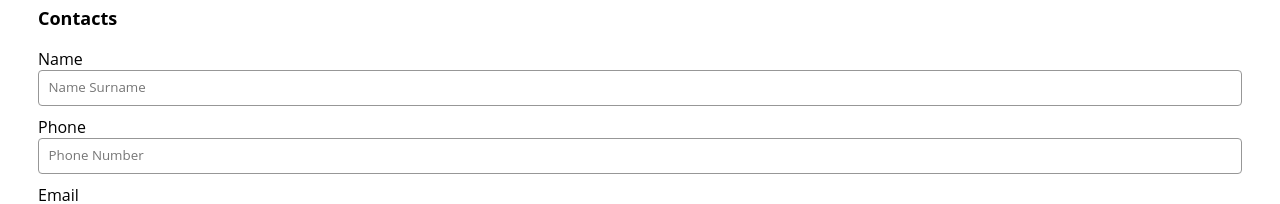
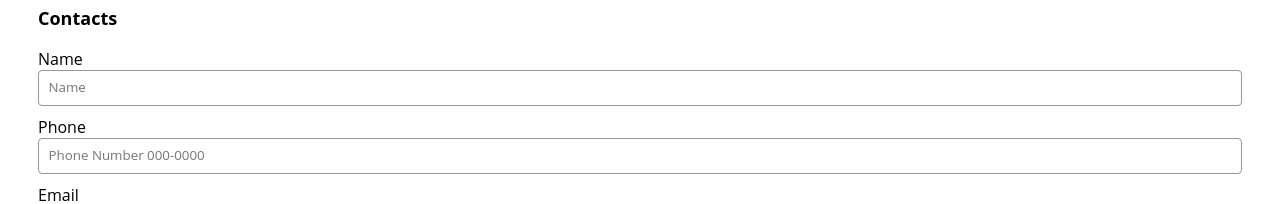
Before and after one commit to kekskiller/appointment-planner, a React (Create React App) app: page /contacts in a window 1280 px wide. Shown: the part 160-364 px from the top of the page. Built offline with nearby package versions, Linux system fonts and the light colour scheme.

Commit message:
pattern included

```diff
--- a/src/components/contactForm/ContactForm.js
+++ b/src/components/contactForm/ContactForm.js
@@ -5,23 +5,44 @@ Requirements:
     ✔ The onSubmit attribute set
     ✔ 3 controlled <input> elements, one for each piece of contact data
     ✔ A submit button
--> Include a pattern attribute to the phone <input> with a regex that matches the phone locale of your preference
+✔ Include a pattern attribute to the phone <input> with a regex that matches the phone locale of your preference
 */
 
 import React from "react";
 
 export const ContactForm = (props) => {
 
-  const {handleChange, handleSubmit} = props;
+  const {handleChange, handleSubmit, duplicate} = props;
 
   return (
     <form onSubmit={handleSubmit}>
       <label for='name'>Name</label>
-      <input type='text' name='name'   placeholder='Name Surname' required onChange={handleChange}></input>
+      <input type='text'
+        name='name'
+        placeholder='Name'
+        required
+        onChange={handleChange}>
+      </input>
+
       <label for='phone'>Phone</label>
-      <input type='tel' name='phone'   placeholder='Phone Number' required onChange={handleChange}></input>
+      <input
+        type='tel'
+        name='phone'
+        placeholder='Phone Number 000-0000'
+        pattern="[0-9]+-[0-9]+"
+        required
+        onChange={handleChange}>
+      </input>
+
       <label for='email'>Email</label>
-      <input type ='email' name='email'  placeholder='email@mail.com' required onChange={handleChange}></input>
+      <input
+        type ='email'
+        name='email'
+        placeholder='email@mail.com'
+        pattern="[a-z0-9._%+-]+@[a-z0-9.-]+\.[a-z]{2,}$"
+        required
+        onChange={handleChange}></input>
+
       <input type='submit' value='Add' />
 
     </form>
--- a/src/containers/contactsPage/ContactsPage.js
+++ b/src/containers/contactsPage/ContactsPage.js
@@ -35,18 +35,16 @@ export const ContactsPage = (props) => {
 
   const nameCheck = (value) => {
       const findDuplicate = contacts.some(element =>  element.name === value)
-      alert('findDuplicate: '+ findDuplicate)
       return findDuplicate;
     }
 
   const handleSubmit = (e) => {
     e.preventDefault();
-    alert('duplicate? '+ duplicate)
     if(!duplicate) {
       addContact(newContact);
       setNewContact(emptyContact);
       e.target.reset();
-    }
+    }else{alert ('This weirdo already exists!')}
   };
 
   return (
@@ -60,6 +58,7 @@ export const ContactsPage = (props) => {
         <ContactForm
           handleChange={handleChange}
           handleSubmit={handleSubmit}
+          duplicate={duplicate}
         />
       </section>
     </div>
```
